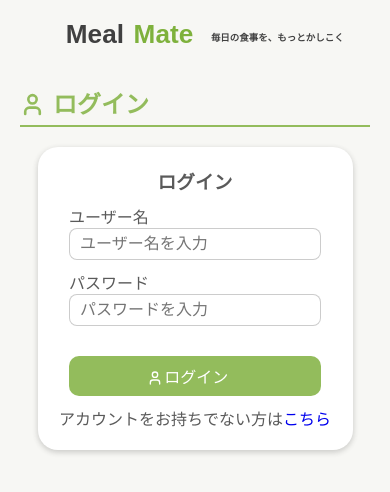
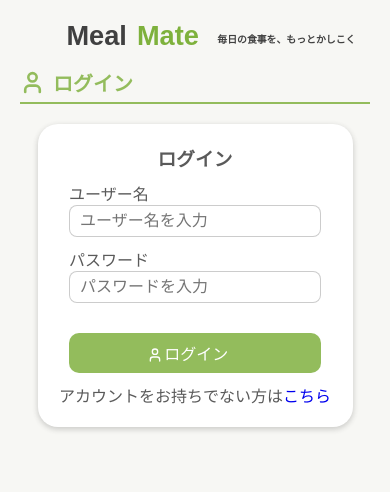
Before and after one commit to kentaro2438/menuApp_portfolio, a React (Vite) app in the folder frontend/: page / in a window 390 px wide. Shown: the top 492 px of the page. Built offline with nearby package versions, Linux system fonts and the light colour scheme.

Commit message:
20260517(review margin)

```diff
--- a/frontend/src/index.css
+++ b/frontend/src/index.css
@@ -29,6 +29,12 @@ h2 {
     color: #93bc5c;
 }
 
+@media screen and (max-width: 700px) {
+    h2 {
+        font-size: 20px;
+    }
+}
+
 .h2-icon {
     width: 28px;
     height: 28px;
@@ -44,9 +50,21 @@ hr {
     margin-bottom: 20px;
 }
 
+@media screen and (max-width: 700px) {
+    hr {
+        margin-bottom: 10px;
+    }
+}
+
 /* ページ説明 */
 .contents-area>p {
     margin-bottom: 20px;
+}
+
+@media screen and (max-width: 700px) {
+    .contents-area>p {
+        margin-bottom: 10px;
+    }
 }
 
 h3 {
@@ -126,7 +144,7 @@ a.btn {
     display: grid;
     grid-template-columns: repeat(3, 1fr);
     padding: 10px 20px;
-    max-height: 40vh;
+    max-height: 50vh;
     column-gap: 20px;
     overflow-y: auto;
     background-color: white;
@@ -922,7 +940,8 @@ header {
 
     .title-icon-for-mb {
         display: block;
-        width: 300px;
+        width: 80vw;
+        margin-bottom: -20px;
     }
 }
 
@@ -1190,7 +1209,7 @@ nav a.active::after {
 /* refrigerator_shoppinglist.css */
 .ref-columns-container,
 .shopping-columns-container {
-    max-height: 40vh;
+    max-height: 50vh;
     padding: 10px 20px;
     overflow-y: auto;
     background-color: white;
@@ -1220,7 +1239,7 @@ nav a.active::after {
 /* タブ全体 */
 .tabs {
     display: flex;
-    margin-bottom: 20px;
+    margin-bottom: 10px;
     height: 30px;
     box-shadow: 0 0 8px rgb(0, 0, 0, 0.15);
     border-radius: 10px;
@@ -1269,16 +1288,6 @@ nav a.active::after {
 @media screen and (min-width: 700px) {
     .tabs {
         display: none;
-    }
-}
-
-@media screen and (max-width: 700px) {
-    .ref-columns-container {
-        max-height: 46vh;
-    }
-
-    .shopping-columns-container {
-        max-height: 49vh;
     }
 }
 
--- a/frontend/src/pages/Refrigerator.tsx
+++ b/frontend/src/pages/Refrigerator.tsx
@@ -176,7 +176,7 @@ function Refrigerator() {
                         className={isOpenRef ? "tab active in-ref" : "tab"}
                         onClick={() => setIsOpenRef(true)}
                     >
-                        冷蔵庫にある材料
+                        冷蔵庫の材料
                     </button>
                 </div>
                 <div className='two-columns-container'>
```
